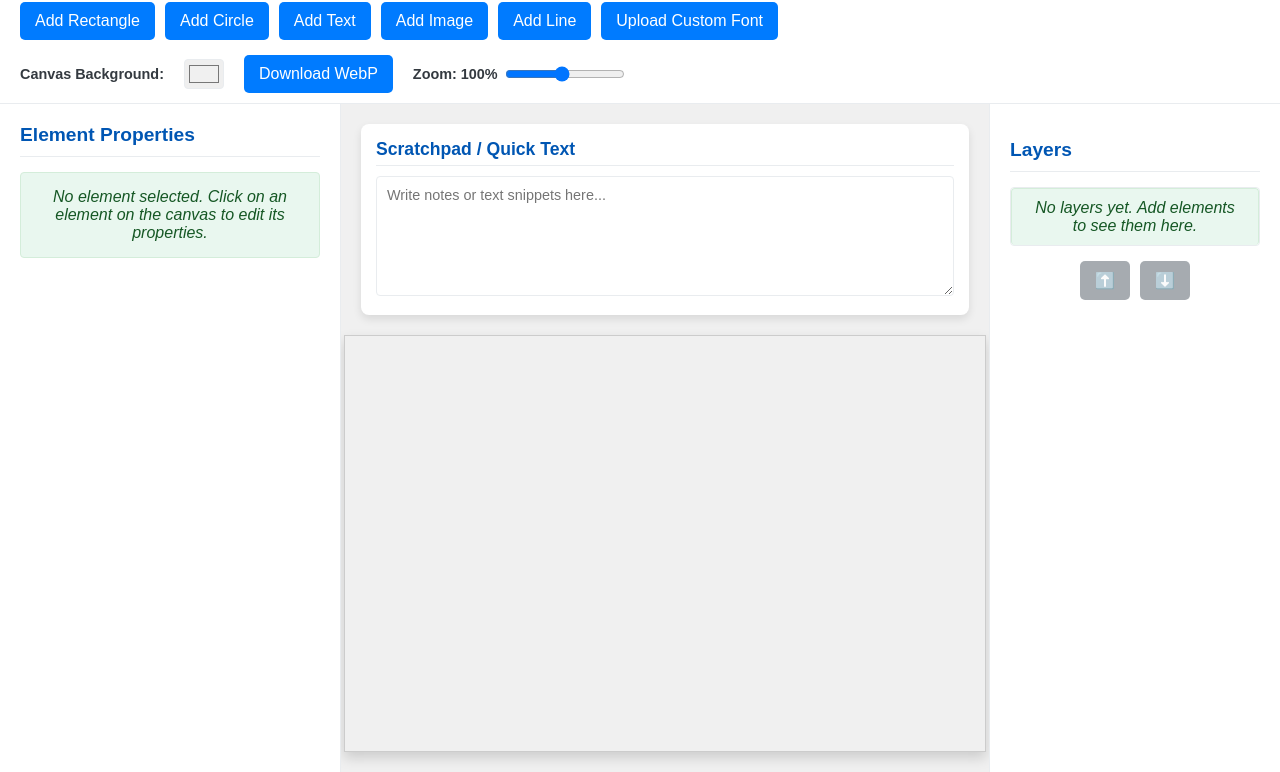
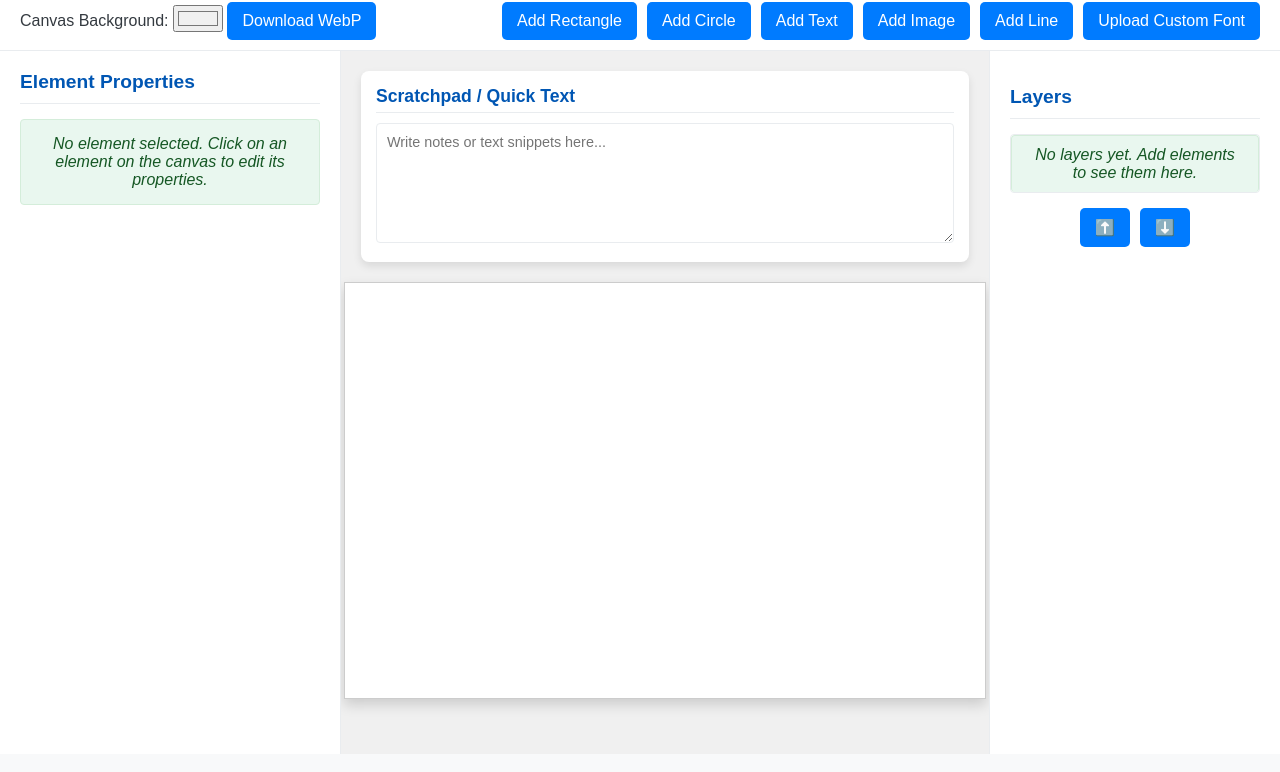
Before and after one commit to bhuveevh/Vacancy-Hai-Thumb-Maker, a plain HTML site: page index.html in a window 1280 px wide. Shown: the part 46-818 px from the top of the page. Drawn offline with nearby package versions, Linux system fonts and the light colour scheme.

Commit message:
Update index.html

```diff
--- a/index.html
+++ b/index.html
@@ -14,6 +14,11 @@
     <header class="top-bar">
         <h1>VACANCY HAI ONLINE Editor</h1>
         <div class="header-controls">
+            <div class="left-header-controls">
+                <label for="bgColorPicker">Canvas Background:</label>
+                <input type="color" id="bgColorPicker" value="#F0F0F0">
+                <button id="downloadWebPBtn">Download WebP</button>
+            </div>
             <div class="tool-buttons">
                 <button id="addRectBtn">Add Rectangle</button>
                 <button id="addCircleBtn">Add Circle</button>
@@ -22,15 +27,6 @@
                 <input type="file" id="imageUpload" accept="image/*" class="hidden">
                 <button id="addLineBtn">Add Line</button>
                 <button id="uploadFontBtn">Upload Custom Font</button>
-            </div>
-            <div class="right-header-controls">
-                <label for="bgColorPicker">Canvas Background:</label>
-                <input type="color" id="bgColorPicker" value="#F0F0F0">
-                <button id="downloadWebPBtn">Download WebP</button>
-                <div class="zoom-control">
-                    <label for="zoomSlider">Zoom: <span id="zoomValue">100%</span></label>
-                    <input type="range" id="zoomSlider" min="0.1" max="2" step="0.05" value="1">
-                </div>
             </div>
         </div>
     </header>
```
